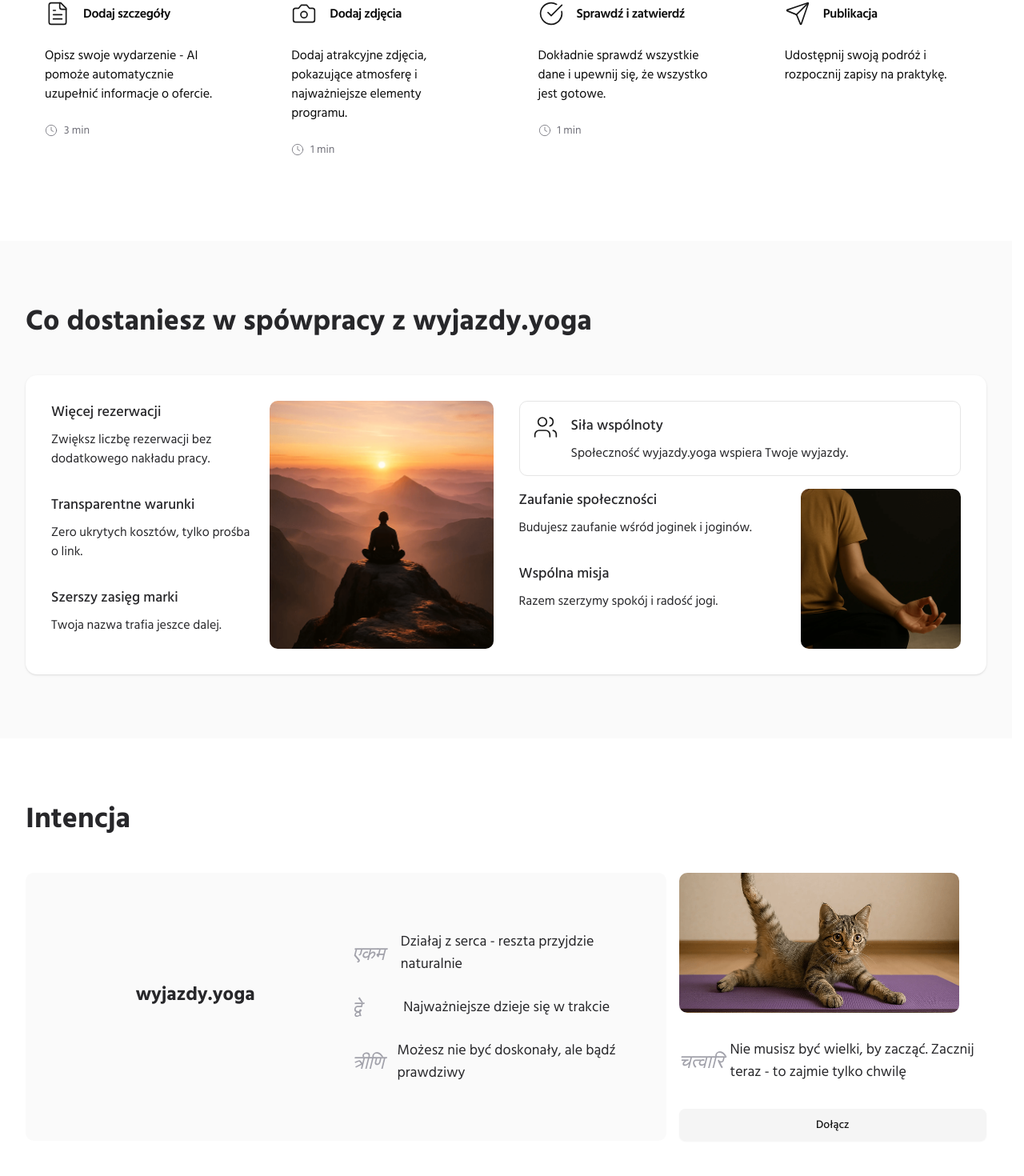
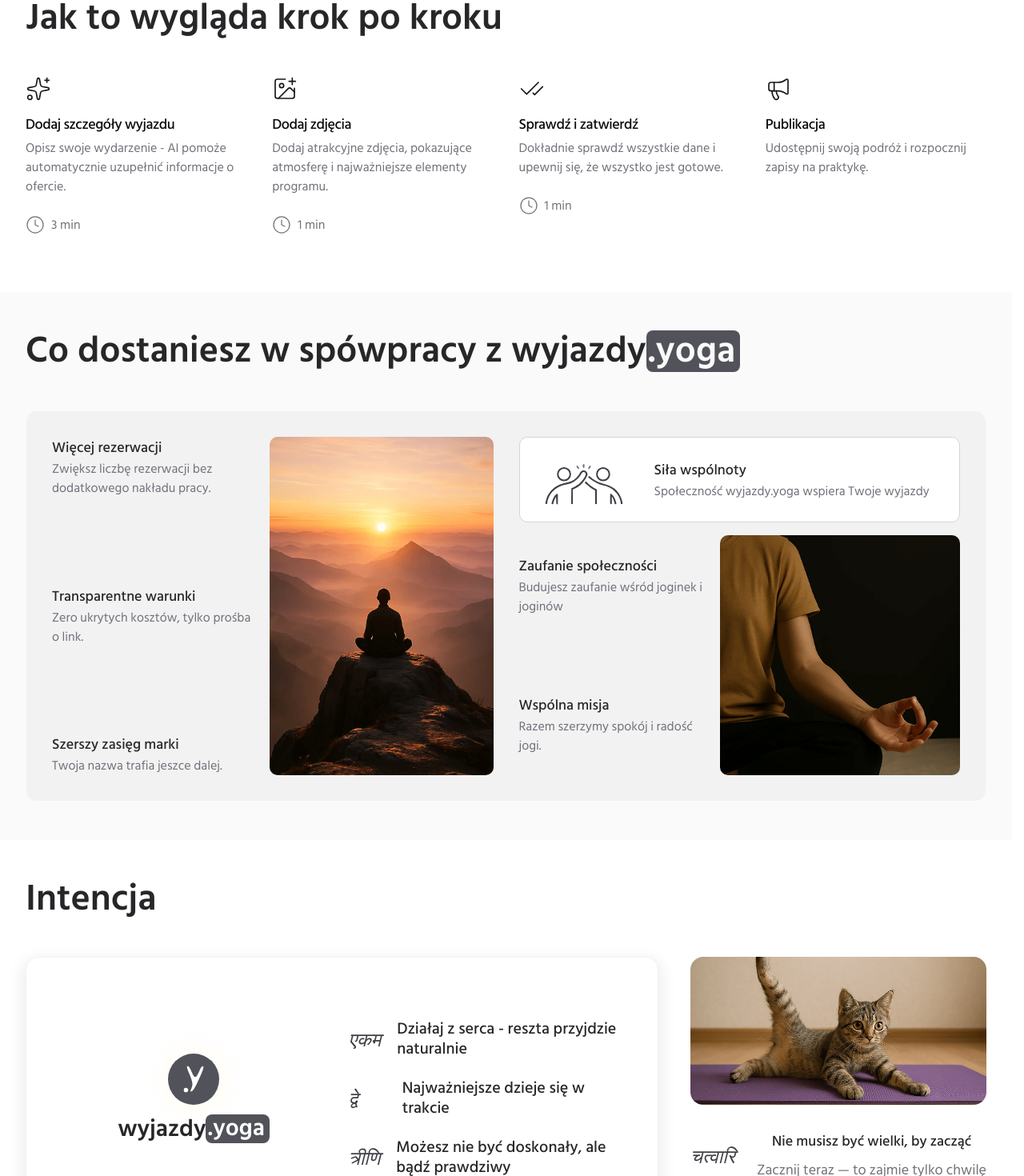
Before and after one commit to joga-yoga/wy-frontend, a Next.js app: page /partners in a window 1280 px wide. Shown: the part 751-2221 px from the top of the page at 80% size. Built offline with nearby package versions, Linux system fonts and the light colour scheme; no server answers.

Commit message:
Update Partners page

```diff
--- a/package.json
+++ b/package.json
@@ -32,7 +32,7 @@
     "date-fns": "^4.1.0",
     "jwt-decode": "^4.0.0",
     "leaflet": "^1.9.4",
-    "lucide-react": "^0.503.0",
+    "lucide-react": "^0.535.0",
     "next": "15.3.1",
     "next-cloudinary": "^6.16.0",
     "next-themes": "^0.4.6",
--- /dev/null
+++ b/src/app/partners/components/LogoPartners.tsx
@@ -0,0 +1,40 @@
+import LogoTransparentSmall from "@/components/icons/LogoTransparentSmall";
+import { cn } from "@/lib/utils";
+
+export const LogoPartners = ({
+  className,
+  variant = "white",
+}: {
+  className?: string;
+  variant?: "white" | "black";
+}) => {
+  return (
+    <div className={cn("flex flex-col items-center gap-2 md:gap-3", className)}>
+      <div
+        className={cn(
+          "w-10 h-10 md:w-16 md:h-16 flex items-center justify-center rounded-full shadow-[1px_1px_16px_10px_rgba(255,252,238,0.5)] text-xl md:text-h-middle",
+          variant === "white" && "bg-white",
+          variant === "black" && "bg-gray-600",
+        )}
+      >
+        <LogoTransparentSmall
+          className={`w-10 h-10 md:w-16 md:h-16 ${variant === "black" ? "text-white" : "text-gray-800"}`}
+        />
+      </div>
+      <p
+        className={`flex items-center text-xl md:text-h-middle ${variant === "white" ? "text-white" : "text-gray-800"}`}
+      >
+        wyjazdy
+        <span
+          className={cn(
+            "inline-block rounded-md leading-[100%] pl-[2px] pt-[2px] pb-[4px] pr-[6px]",
+            variant === "white" && "bg-gray-800 text-white",
+            variant === "black" && "bg-gray-600 text-white",
+          )}
+        >
+          .yoga
+        </span>
+      </p>
+    </div>
+  );
+};
--- a/src/app/partners/page.tsx
+++ b/src/app/partners/page.tsx
@@ -1,92 +1,120 @@
-import { Camera, CheckCircle, Clock, FileText, Send, Users } from "lucide-react";
+import {
+  Camera,
+  CheckCheck,
+  CheckCircle,
+  Clock,
+  FileText,
+  ImagePlus,
+  Megaphone,
+  Send,
+  Sparkles,
+  Users,
+} from "lucide-react";
 import Image from "next/image";
 import Link from "next/link";
 
+import CustomPartnersComunityIcon from "@/components/icons/CustomPartnersComunityIcon";
 import { Button } from "@/components/ui/button";
 import { Card, CardContent, CardHeader, CardTitle } from "@/components/ui/card";
+
+import { LogoPartners } from "./components/LogoPartners";
 
 const PartnersPage = () => {
   return (
     <div className="bg-white text-gray-800">
       {/* Hero Section */}
       <section
-        className="relative h-[70vh] bg-cover bg-center rounded-b-2xl"
+        className="relative md:h-[700px] bg-cover bg-center rounded-b-2xl"
         style={{
           backgroundImage: "url('/images/partners/hero.png')",
         }}
       >
-        <div className="absolute inset-0 bg-[#000]/0" />
-        <div className="container relative z-10 mx-auto flex h-full flex-col items-start justify-center px-4 md:px-8 text-left text-white">
+        <div className="absolute inset-0 bg-[#000]/30 md:bg-[#000]/0 rounded-b-2xl" />
+        <div className="container relative z-10 mx-auto flex h-full flex-col items-center md:items-start md:justify-between px-4 md:px-8 py-8 md:py-[80px] text-left text-white">
           <Link href="/" className="mb-4 text-2xl font-bold">
-            wyjazdy.yoga
+            <LogoPartners />
           </Link>
-          <h1 className="text-5xl font-extrabold md:text-7xl">
+          <div className="flex flex-col gap-4">
+            <h1 className="text-center md:text-left font-semibold text-4xl md:text-[92px] md:leading-[88px] tracking-tight">
               Współpraca <br />
               Partnerska
             </h1>
-          <p className="mt-4 max-w-xl text-lg md:text-xl">
-            Publikacja gratis. Podlinkuj nas w podziękowaniu.
+            <p className="max-w-xl text-sm font-medium md:text-descrip-under-header text-center md:text-left">
+              Publikacja gratis. <br />
+              Podlinkuj nas w podziękowaniu.
             </p>
             <Link href="/dashboard">
-            <Button size="lg" className="mt-8 text-black bg-white hover:bg-white/90 duration-200">
+              <Button
+                size="lg"
+                className="mt-2 text-black bg-white hover:bg-white/90 duration-200 w-full md:w-auto"
+              >
                 Dołącz do nas
               </Button>
             </Link>
           </div>
+        </div>
       </section>
 
       {/* "Jak to wygląda krok po kroku" Section */}
-      <section className="py-20">
+      <section className="py-12">
         <div className="container mx-auto px-4 md:px-8">
-          <h2 className="mb-12 text-center text-4xl font-bold">Jak to wygląda krok po kroku</h2>
-          <div className="grid gap-8 md:grid-cols-2 lg:grid-cols-4">
+          <h2 className="mb-6 md:mb-12 text-center md:text-left text-h-small md:text-h-big text-gray-800">
+            Jak to wygląda krok po kroku
+          </h2>
+          <div className="grid gap-4 md:gap-8 md:grid-cols-2 lg:grid-cols-4">
             <Card className="border-0 shadow-none">
-              <CardHeader className="flex-row items-center gap-4 space-y-0">
-                <FileText className="h-8 w-8 text-primary" />
-                <CardTitle>Dodaj szczegóły</CardTitle>
+              <CardHeader className="px-0 pt-0 pb-2 flex-col gap-5 space-y-0">
+                <Sparkles className="h-8 w-8 text-primary mx-auto md:mx-0" />
+                <CardTitle className="text-subheader font-medium">
+                  Dodaj szczegóły wyjazdu
+                </CardTitle>
               </CardHeader>
-              <CardContent>
-                <p>
+              <CardContent className="px-0">
+                <p className="text-gray-500">
                   Opisz swoje wydarzenie - AI pomoże automatycznie uzupełnić informacje o ofercie.
                 </p>
               </CardContent>
-              <CardContent className="flex items-center text-sm text-gray-500">
-                <Clock className="mr-2 h-4 w-4" /> 3 min
+              <CardContent className="px-0 flex items-center text-m-sunscript-font text-gray-500">
+                <Clock className="mr-2 h-6 w-6" /> 3 min
               </CardContent>
             </Card>
             <Card className="border-0 shadow-none">
-              <CardHeader className="flex-row items-center gap-4 space-y-0">
-                <Camera className="h-8 w-8 text-primary" />
-                <CardTitle>Dodaj zdjęcia</CardTitle>
+              <CardHeader className="px-0 pt-0 pb-2 flex-col gap-5 space-y-0">
+                <ImagePlus className="h-8 w-8 text-primary mx-auto md:mx-0" />
+                <CardTitle className="text-subheader font-medium">Dodaj zdjęcia</CardTitle>
               </CardHeader>
-              <CardContent>
-                <p>
+              <CardContent className="px-0">
+                <p className="text-gray-500">
                   Dodaj atrakcyjne zdjęcia, pokazujące atmosferę i najważniejsze elementy programu.
                 </p>
               </CardContent>
-              <CardContent className="flex items-center text-sm text-gray-500">
-                <Clock className="mr-2 h-4 w-4" /> 1 min
+              <CardContent className="px-0 flex items-center text-m-sunscript-font text-gray-500">
+                <Clock className="mr-2 h-6 w-6" /> 1 min
               </CardContent>
             </Card>
             <Card className="border-0 shadow-none">
-              <CardHeader className="flex-row items-center gap-4 space-y-0">
-                <CheckCircle className="h-8 w-8 text-primary" />
-                <CardTitle>Sprawdź i zatwierdź</CardTitle>
+              <CardHeader className="px-0 pt-0 pb-2 flex-col gap-5 space-y-0">
+                <CheckCheck className="h-8 w-8 text-primary mx-auto md:mx-0" />
+                <CardTitle className="text-subheader font-medium">Sprawdź i zatwierdź</CardTitle>
               </CardHeader>
-              <CardContent>
-                <p>Dokładnie sprawdź wszystkie dane i upewnij się, że wszystko jest gotowe.</p>
+              <CardContent className="px-0">
+                <p className="text-gray-500">
+                  Dokładnie sprawdź wszystkie dane i upewnij się, że wszystko jest gotowe.
+                </p>
               </CardContent>
-              <CardContent className="flex items-center text-sm text-gray-500">
-                <Clock className="mr-2 h-4 w-4" /> 1 min
+              <CardContent className="px-0 flex items-center text-m-sunscript-font text-gray-500">
+                <Clock className="mr-2 h-6 w-6" /> 1 min
               </CardContent>
             </Card>
             <Card className="border-0 shadow-none">
-              <CardHeader className="flex-row items-center gap-4 space-y-0">
-                <Send className="h-8 w-8 text-primary" />
-                <CardTitle>Publikacja</CardTitle>
+              <CardHeader className="px-0 pt-0 pb-2 flex-col gap-5 space-y-0">
+                <Megaphone className="h-8 w-8 text-primary mx-auto md:mx-0" />
+                <CardTitle className="text-subheader font-medium">Publikacja</CardTitle>
               </CardHeader>
-              <CardContent>
-                <p>Udostępnij swoją podróż i rozpocznij zapisy na praktykę.</p>
+              <CardContent className="px-0">
+                <p className="text-gray-500">
+                  Udostępnij swoją podróż i rozpocznij zapisy na praktykę.
+                </p>
               </CardContent>
             </Card>
           </div>
@@ -94,32 +122,37 @@ const PartnersPage = () => {
       </section>
 
       {/* "Co dostaniesz w spówpracy" Section */}
-      <section className="bg-gray-50 py-20">
+      <section className="bg-gray-50 py-12">
         <div className="container mx-auto px-4 md:px-8">
-          <h2 className="mb-12 text-left text-4xl font-bold">
-            Co dostaniesz w spówpracy z wyjazdy.yoga
+          <h2 className="mb-6 md:mb-12 text-center md:text-left text-h-small md:text-h-big text-gray-800">
+            Co dostaniesz w spówpracy z wyjazdy
+            <span className="inline-block bg-gray-600 rounded-md leading-[100%] pl-[2px] pt-[2px] pb-[4px] pr-[6px] text-gray-50">
+              .yoga
+            </span>
           </h2>
-          <div className="flex flex-col md:flex-row md:gap-8 rounded-xl bg-white p-8 shadow-sm">
+          <div className="flex flex-col md:flex-row gap-6 md:gap-8 rounded-xl bg-gray-100 p-8 border border-gray-50 ">
             <div className="flex flex-col md:flex-row gap-4 w-full">
-              <div className="space-y-8">
+              <div className="space-y-8 w-full flex flex-col justify-between gap-4">
                 <div>
-                  <h3 className="mb-2 text-subheader">Więcej rezerwacji</h3>
-                  <p className="text-sub-description">
+                  <h3 className="text-subheader">Więcej rezerwacji</h3>
+                  <p className="text-sub-description text-gray-500">
                     Zwiększ liczbę rezerwacji bez dodatkowego nakładu pracy.
                   </p>
                 </div>
                 <div>
-                  <h3 className="mb-2 text-subheader">Transparentne warunki</h3>
-                  <p className="text-sub-description">
+                  <h3 className="text-subheader">Transparentne warunki</h3>
+                  <p className="text-sub-description text-gray-500">
                     Zero ukrytych kosztów, tylko prośba o link.
                   </p>
                 </div>
                 <div>
-                  <h3 className="mb-2 text-subheader">Szerszy zasięg marki</h3>
-                  <p className="text-sub-description">Twoja nazwa trafia jeszce dalej.</p>
+                  <h3 className="text-subheader">Szerszy zasięg marki</h3>
+                  <p className="text-sub-description text-gray-500">
+                    Twoja nazwa trafia jeszce dalej.
+                  </p>
                 </div>
               </div>
-              <div className="relative min-w-[280px]">
+              <div className="relative min-w-[280px] w-full h-[200px] md:h-auto order-first md:order-1">
                 <Image
                   src="/images/partners/meditation1.png"
                   alt="Meditation"
@@ -130,31 +163,33 @@ const PartnersPage = () => {
               </div>
             </div>
             <div className="flex flex-col gap-4 w-full">
-              <div className="rounded-lg border p-4">
-                <div className="flex items-start">
-                  <Users className="mr-4 h-8 w-8 flex-shrink-0 text-primary" />
+              <div className="rounded-lg p-4 bg-white border border-gray-300">
+                <div className="flex items-center">
+                  <CustomPartnersComunityIcon className="mr-6 text-primary" />
                   <div>
-                    <h3 className="mb-2 text-subheader">Siła wspólnoty</h3>
-                    <p className="text-sub-description">
-                      Społeczność wyjazdy.yoga wspiera Twoje wyjazdy.
+                    <h3 className="text-subheader">Siła wspólnoty</h3>
+                    <p className="text-sub-description text-gray-500">
+                      Społeczność wyjazdy.yoga wspiera Twoje wyjazdy
                     </p>
                   </div>
                 </div>
               </div>
               <div className="flex flex-col md:flex-row gap-4 w-full">
-                <div className="space-y-8 w-full">
+                <div className="space-y-8 w-full h-full flex flex-col justify-around gap-4">
                   <div>
-                    <h3 className="mb-2 text-subheader">Zaufanie społeczności</h3>
-                    <p className="text-sub-description">
-                      Budujesz zaufanie wśród joginek i joginów.
+                    <h3 className="text-subheader">Zaufanie społeczności</h3>
+                    <p className="text-sub-description text-gray-500">
+                      Budujesz zaufanie wśród joginek i joginów
                     </p>
                   </div>
                   <div>
-                    <h3 className="mb-2 text-subheader">Wspólna misja</h3>
-                    <p className="text-sub-description">Razem szerzymy spokój i radość jogi.</p>
+                    <h3 className="text-subheader">Wspólna misja</h3>
+                    <p className="text-sub-description text-gray-500">
+                      Razem szerzymy spokój i radość jogi.
+                    </p>
                   </div>
                 </div>
-                <div className="relative min-w-[200px] h-[200px]">
+                <div className="relative min-w-[300px] h-[300px]">
                   <Image
                     src="/images/partners/meditation2.png"
                     alt="Community"
@@ -170,42 +205,50 @@ const PartnersPage = () => {
       </section>
 
       {/* "Intencja" Section */}
-      <section className="py-20">
+      <section className="py-12">
         <div className="container mx-auto px-4 md:px-8">
-          <h2 className="mb-12 text-left text-4xl font-bold">Intencja</h2>
-          <div className="flex flex-col md:flex-row gap-4">
-            <div className="flex flex-col md:flex-row md:items-center gap-4 w-full rounded-lg bg-gray-50 p-8">
-              <div className="mb-8 text-center text-2xl font-bold w-full">wyjazdy.yoga</div>
+          <h2 className="mb-6 md:mb-12 text-center md:text-left text-h-small md:text-h-big text-gray-800">
+            Intencja
+          </h2>
+          <div className="flex flex-col md:flex-row gap-10">
+            <div className="flex flex-col md:flex-row md:items-center gap-4 w-full rounded-2xl bg-white p-8 border border-gray-100 shadow-[0px_8px_16px_8px_#F2F2F3]">
+              <LogoPartners variant="black" className="w-full" />
               <div className="space-y-6 w-full">
-                <div className="flex items-center text-lg">
-                  <span className="mr-4 w-12 font-serif text-2xl italic text-gray-400">एकम</span>
+                <div className="flex items-center text-gray-800 text-listing-description">
+                  <span className="mr-5 w-12 font-serif text-2xl italic text-gray-700">एकम</span>
                   <span>Działaj z serca - reszta przyjdzie naturalnie</span>
                 </div>
-                <div className="flex items-center text-lg">
-                  <span className="mr-4 w-12 font-serif text-2xl italic text-gray-400">द्वे</span>
+                <div className="flex items-center text-gray-800 text-listing-description">
+                  <span className="mr-5 w-12 font-serif text-2xl italic text-gray-700">द्वे</span>
                   <span>Najważniejsze dzieje się w trakcie</span>
                 </div>
-                <div className="flex items-center text-lg">
-                  <span className="mr-4 w-12 font-serif text-2xl italic text-gray-400">त्रीणि</span>
+                <div className="flex items-center text-gray-800 text-listing-description">
+                  <span className="mr-5 w-12 font-serif text-2xl italic text-gray-700">त्रीणि</span>
                   <span>Możesz nie być doskonały, ale bądź prawdziwy</span>
                 </div>
               </div>
             </div>
             <div className="text-center md:text-left">
-              <div className="flex justify-center md:justify-start">
+              <div className="flex justify-center md:justify-start min-w-[370px]">
                 <Image
                   src="/images/partners/cat.png"
                   alt="Cat on a yoga mat"
-                  width={350}
+                  width={370}
                   height={175}
-                  className="rounded-lg"
+                  className="rounded-2xl"
                 />
               </div>
-              <div className="mt-8 flex items-center text-lg">
-                <span className="mr-4 w-12 font-serif text-2xl italic text-gray-400">चत्वारि</span>
-                <span>
-                  Nie musisz być wielki, by zacząć. Zacznij teraz - to zajmie tylko chwilę
+
+              <div className="mt-8 flex justify-between items-center text-lg max-w-[370px] w-full">
+                <span className="mr-2 w-12 font-serif text-2xl italic text-gray-700">चत्वारि</span>
+                <div className="flex flex-col gap-2">
+                  <span className="text-center text-subheader text-gray-800">
+                    Nie musisz być wielki, by zacząć
                   </span>
+                  <span className="text-center text-sub-description text-gray-500">
+                    Zacznij teraz — to zajmie tylko chwilę
+                  </span>
+                </div>
               </div>
               <Link href="/dashboard">
                 <Button size="lg" className="mt-8 w-full" variant="secondary">
--- /dev/null
+++ b/src/components/icons/CustomPartnersComunityIcon.tsx
@@ -0,0 +1,51 @@
+import React from "react";
+
+interface CustomPartnersComunityIconProps extends React.SVGProps<SVGSVGElement> {}
+
+const CustomPartnersComunityIcon: React.FC<CustomPartnersComunityIconProps> = (props) => (
+  <svg
+    width="128"
+    height="73"
+    viewBox="0 0 128 73"
+    fill="none"
+    xmlns="http://www.w3.org/2000/svg"
+    {...props}
+  >
+    <path
+      d="M62.6768 17.5105C62.1723 17.9757 62.4246 21.0891 62.9651 21.5543C64.0462 22.4489 64.5867 21.6974 64.5867 19.4071C64.5867 17.4031 64.5507 17.26 63.7579 17.26C63.2894 17.26 62.7849 17.3673 62.6768 17.5105Z"
+      fill="#71717A"
+    />
+    <path
+      d="M54.7131 19.6219C54.3888 20.4807 56.1545 23.3436 57.0554 23.3436C58.1725 23.3436 58.2446 22.449 57.1996 20.6955C56.1906 19.0135 55.1455 18.5483 54.7131 19.6219Z"
+      fill="#71717A"
+    />
+    <path
+      d="M69.92 20.7312C68.911 22.6279 68.947 23.3436 70.1002 23.3436C71.0011 23.3436 72.7308 20.5165 72.4065 19.5861C71.9741 18.4767 70.8569 19.0135 69.92 20.7312Z"
+      fill="#71717A"
+    />
+    <circle cx="39.0516" cy="29.7339" r="7.83574" stroke="#3F3F46" strokeWidth="2" />
+    <circle cx="87.9085" cy="29.7339" r="7.83574" stroke="#3F3F46" strokeWidth="2" />
+    <path
+      d="M61.4517 25.455C60.2985 25.9918 59.722 26.5643 59.0733 27.8884C56.6589 32.5764 52.767 36.3339 48.1904 38.4095C46.8932 38.9821 43.758 39.9125 41.1995 40.4851C35.758 41.7376 32.0103 43.1691 28.4427 45.4952C23.7581 48.5728 19.3617 54.0122 17.4518 59.1654C16.731 61.0979 15.4338 66.6447 15.65 66.8594C15.722 66.8952 16.2626 67.0026 16.8392 67.0741C17.8842 67.1815 17.9202 67.1457 18.1364 65.2133C18.6049 60.7758 21.3076 55.05 24.6229 51.4714C28.695 47.0697 34.3166 44.0637 40.9833 42.7038C46.0643 41.6661 47.8301 41.0935 50.8931 39.4115C54.3166 37.5149 58.4967 33.3279 60.2625 30.0356C61.74 27.2801 62.8211 26.5643 64.5508 27.2801C65.1274 27.4948 65.812 28.1747 66.0283 28.7473C66.6048 30.1072 65.74 32.2901 63.1093 36.0834C59.9021 40.6998 55.2535 44.4216 50.2805 46.4256L48.1904 47.2845L48.0823 57.0898L48.0103 66.931L48.9472 67.1099C49.4517 67.1815 49.9202 67.1099 50.0283 66.8594C50.1004 66.6447 50.1364 62.5293 50.1004 57.6982L49.9922 48.9306L52.5148 47.7497C55.8661 46.1393 58.8931 43.9564 61.5958 41.1651C64.2985 38.3737 67.2535 33.8289 68.0463 31.3597C68.6228 29.6419 68.6228 29.463 67.9021 27.9242C66.749 25.3118 64.0463 24.274 61.4517 25.455Z"
+      fill="#3F3F46"
+    />
+    <path
+      d="M69.6315 32.827C69.3792 33.328 69.2351 33.7932 69.3071 33.8647C69.3792 33.9363 71.0008 35.153 72.8747 36.5487C77.3071 39.9126 82.4603 42.4176 87.3251 43.5985C89.3792 44.0996 91.9738 44.8153 93.0548 45.2089C99.1809 47.4277 104.37 51.8651 107.253 57.3404C108.622 59.8812 109.992 64.3544 109.992 66.1795C109.992 67.2889 110.028 67.3247 111.181 67.11C111.794 67.0026 112.37 66.8953 112.37 66.8595C112.406 66.8237 112.154 65.428 111.794 63.7461C111.037 60.0959 108.947 55.5511 106.64 52.4377C102.965 47.535 97.0188 43.9206 89.3431 41.9882C87.0368 41.3798 83.9377 40.4136 82.4603 39.8052C79.5413 38.5885 74.208 35.2246 72.0459 33.2206C71.2891 32.5049 70.5323 31.9323 70.3882 31.9323C70.2441 31.9323 69.8837 32.3259 69.6315 32.827Z"
+      fill="#3F3F46"
+    />
+    <path
+      d="M65.7044 39.5904L64.9116 40.4135L67.5422 42.7396C70.6413 45.4951 75.1819 48.7875 76.7675 49.4316L77.9206 49.8968V58.557V67.2531L79.0017 67.0741L80.0828 66.931V57.8771V48.8232L77.4882 47.3918C74.3891 45.7099 71.29 43.3838 68.5152 40.6998L66.4972 38.7316L65.7044 39.5904Z"
+      fill="#3F3F46"
+    />
+    <path
+      d="M28.2262 55.8015C27.4334 56.7677 26.2802 58.4854 25.6676 59.7022C24.5865 61.8851 23.1811 66.4657 23.5055 66.7878C23.6136 66.8594 24.082 67.0383 24.5865 67.1814C25.4874 67.3962 25.5235 67.2888 25.9559 65.3206C26.1721 64.1754 27.001 62.0283 27.7217 60.561L29.091 57.8771L29.2712 62.5293L29.4514 67.1814H30.3523H31.2532L31.3613 61.4557C31.3973 58.3065 31.3613 55.3721 31.2532 54.9068C30.9289 53.6543 29.8118 53.9764 28.2262 55.8015Z"
+      fill="#3F3F46"
+    />
+    <path
+      d="M96.9105 54.3702C96.7663 54.4775 96.6582 57.4836 96.6582 61.0264C96.6582 66.7163 96.7303 67.3963 97.2348 67.2174C97.5591 67.11 98.0276 67.0026 98.3519 67.0026C98.8204 67.0026 98.8924 66.3585 98.7843 62.5294C98.7123 60.0601 98.7843 58.0561 98.9285 58.0561C99.433 58.0561 101.595 63.102 102.064 65.3207C102.46 67.2889 102.496 67.3605 103.433 67.1458C103.974 67.0026 104.442 66.8595 104.514 66.7879C104.586 66.7521 104.37 65.6786 104.082 64.426C102.64 58.8792 98.3879 52.8672 96.9105 54.3702Z"
+      fill="#3F3F46"
+    />
+  </svg>
+);
+
+export default CustomPartnersComunityIcon;
--- /dev/null
+++ b/src/components/icons/LogoTransparentSmall.tsx
@@ -0,0 +1,32 @@
+import React from "react";
+
+interface LogoSmallProps extends React.SVGProps<SVGSVGElement> {}
+
+const LogoSmall: React.FC<LogoSmallProps> = (props) => (
+  <svg
+    width="64"
+    height="64"
+    viewBox="0 0 64 64"
+    fill="none"
+    xmlns="http://www.w3.org/2000/svg"
+    {...props}
+  >
+    <g clipPath="url(#clip0_2006_1027)">
+      <path
+        d="M26.3784 16.8122C27.028 17.5732 28.3978 20.2322 29.5378 22.8379C31.7527 27.9516 32.6321 29.2219 33.9675 29.2219C35.2052 29.2219 36.3126 27.919 37.7783 24.727C40.7423 18.2779 41.2309 17.3008 42.0452 16.4214C42.9898 15.4442 44.1298 15.2488 44.4229 16.0305C44.9766 17.4311 42.5338 23.8476 37.4852 34.4333C33.2501 43.5858 30.5801 47.4618 28.9841 47.4618C27.9501 47.3808 27.7071 46.3278 28.7235 44.6281C31.5247 39.091 31.1664 35.899 26.639 25.183C24.2242 19.6791 23.4795 16.9425 23.8053 16.0631C24.1635 15.1837 25.2384 15.4768 26.3784 16.8122Z"
+        fill="currentColor"
+      />
+      <path
+        d="M25.2344 45.6328C25.2344 47.2163 23.9507 48.5 22.3672 48.5C20.7837 48.5 19.5 47.2163 19.5 45.6328C19.5 44.0493 20.7837 42.7656 22.3672 42.7656C23.9507 42.7656 25.2344 44.0493 25.2344 45.6328Z"
+        fill="currentColor"
+      />
+    </g>
+    <defs>
+      <clipPath id="clip0_2006_1027">
+        <rect width="25" height="33" fill="white" transform="translate(19.5 15.5)" />
+      </clipPath>
+    </defs>
+  </svg>
+);
+
+export default LogoSmall;
```
Also changed, not shown: src/styles/globals.css (+11 -0 lines), 1 other file (tests, documents, lock files or other folders). Lines whose indentation alone changed are shown as unchanged.
